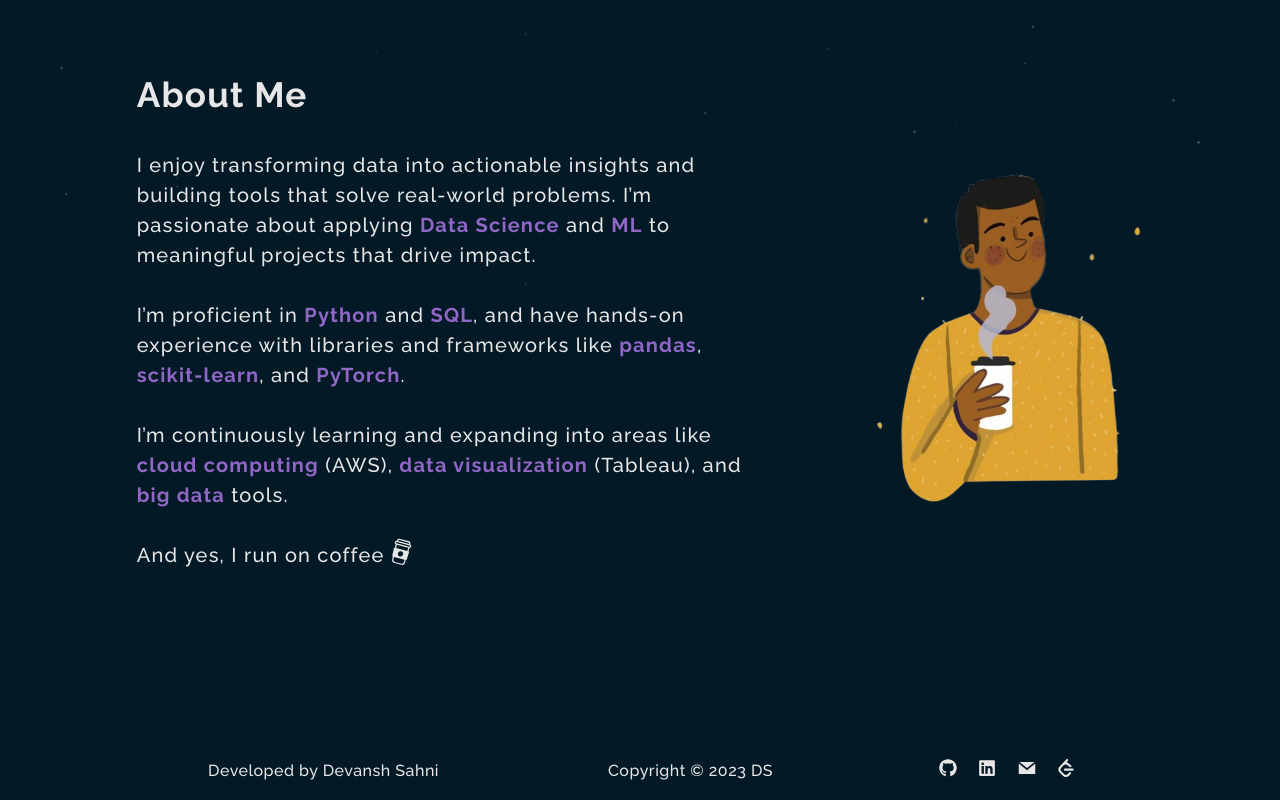
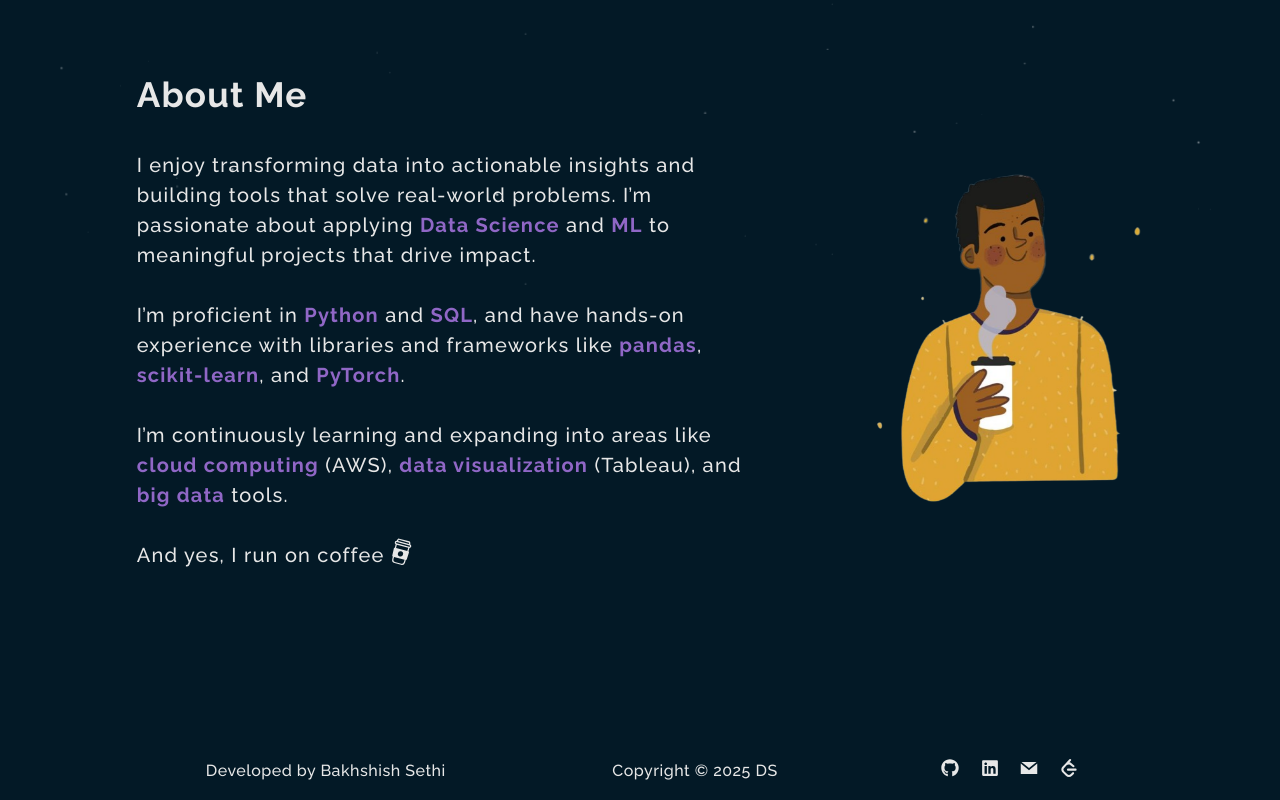
Before and after one commit to Bakhshish987/portfoliowebsite, a React (Create React App) app: page / in a window 1280 px wide. Shown: the part 810-1610 px from the top of the page. Built offline with nearby package versions, Linux system fonts and the light colour scheme.

Commit message:
Update Footer.js

```diff
--- a/src/Components/Footer.js
+++ b/src/Components/Footer.js
@@ -6,13 +6,13 @@ import {SiLeetcode} from "react-icons/si"
 const Footer = () => {
   return (
     <footer>
-      <h4>Developed by Devansh Sahni</h4>
-      <h4>Copyright &copy; 2023 DS</h4>
+      <h4>Developed by Bakhshish Sethi</h4>
+      <h4>Copyright &copy; 2025 DS</h4>
       <div className='footerLinks'>
-        <a href="https://github.com/DevanshSahni" target='_blank'><FaGithub/></a>
-        <a href="https://www.linkedin.com/in/devansh-sahni/" target='_blank'><FaLinkedin/></a>
-        <a href='mailTo:devanshsahni@gmail.com' target='_blank'><GrMail/></a>
-        <a href="https://leetcode.com/sahni1403/" target="_blank"><SiLeetcode/></a>
+        <a href="https://github.com/Bakhshish987" target='_blank'><FaGithub/></a>
+        <a href="https://www.linkedin.com/in/bakhshish-sethi10/" target='_blank'><FaLinkedin/></a>
+        <a href='mailTo:bakhshis@ualberta.ca' target='_blank'><GrMail/></a>
+        <a href="https://leetcode.com/u/jXmPVdnPOh/" target="_blank"><SiLeetcode/></a>
       </div>
     </footer>
   )
```
